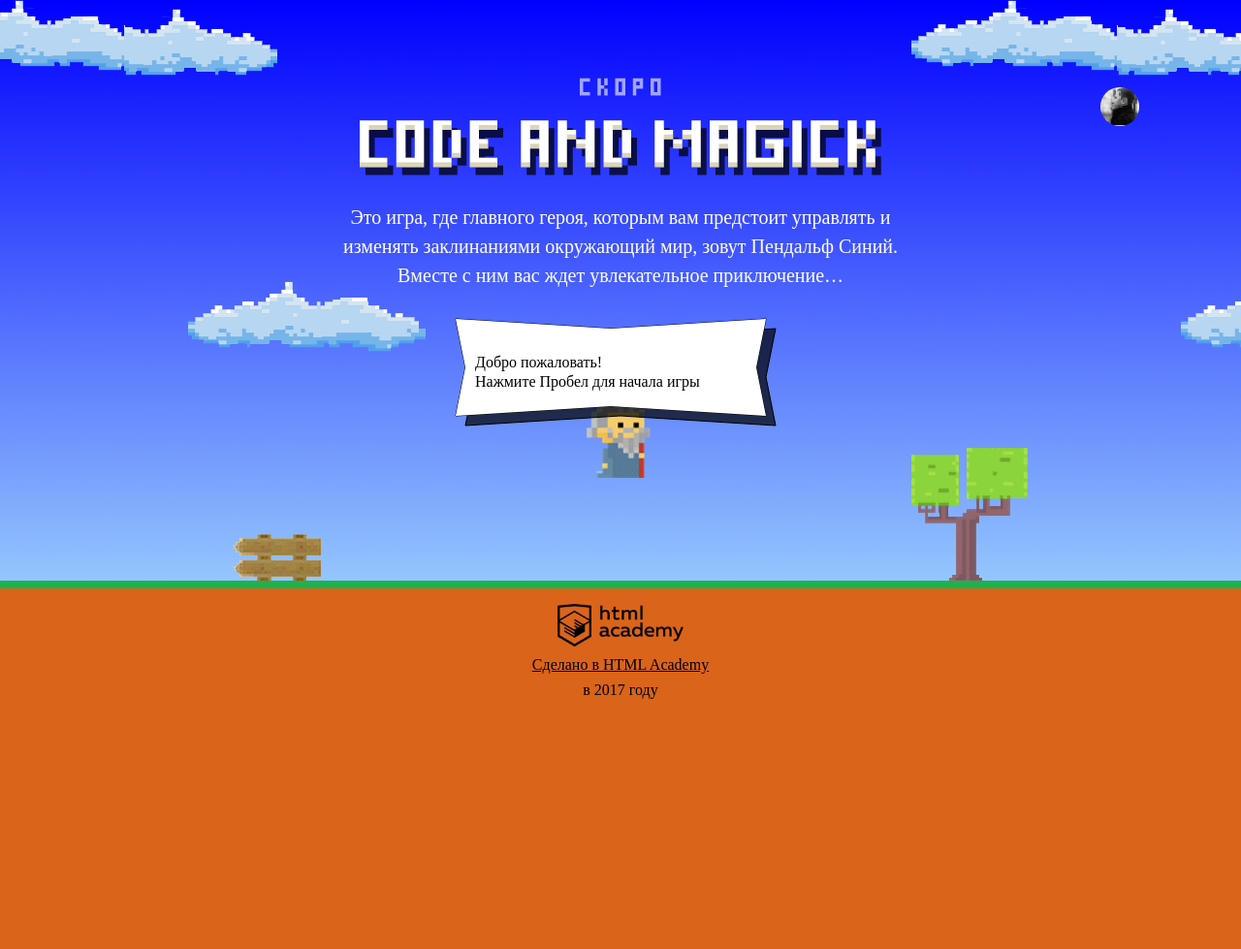
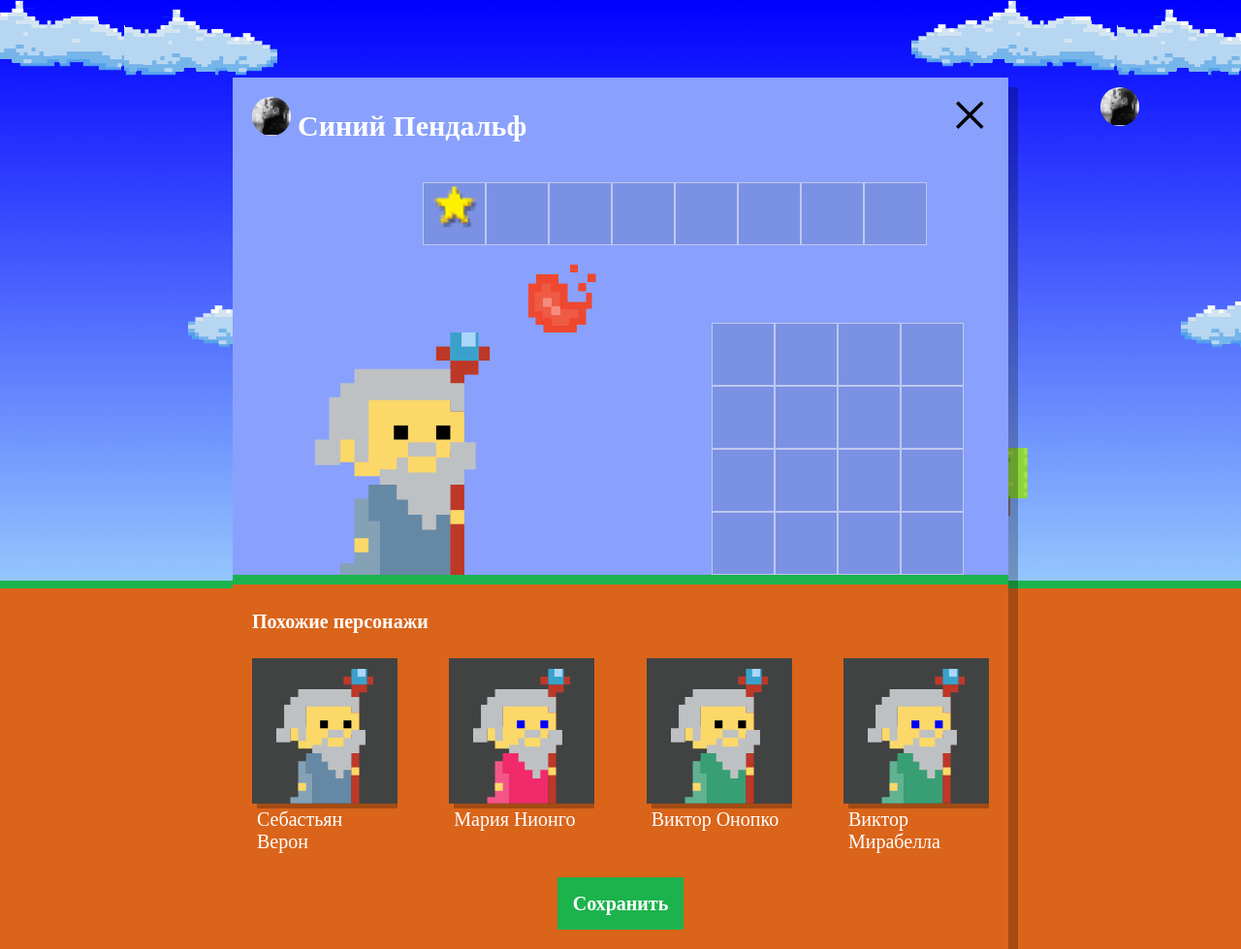
Before and after one commit to alen66/1329281-code-and-magick-20, a website: page index.html in a window 1280 px wide. Shown: the whole page at 97% size. Before the commit the page ends 800 px from the top, so only its background shows below. Drawn offline with Linux system fonts and the light colour scheme; a web font is replaced by a local one.

Commit message:
Учебный проект: нас орда

```diff
--- a/index.html
+++ b/index.html
@@ -207,6 +207,7 @@
      return gameFieldHeight / 3;
    }
 </script>
+<script src="js/setup.js"></script>
 <script src="js/stat.js"></script>
 <script src="js/game.js"></script>
 </body>
--- /dev/null
+++ b/js/setup.js
@@ -0,0 +1,52 @@
+'use strict';
+
+var userDialog = document.querySelector('.setup');
+userDialog.classList.remove('hidden');
+
+var WIZARD_NAME = ['Иван', 'Хуан', 'Себастьян', 'Мария', 'Кристоф', 'Виктор', 'Юлия', 'Люпита', 'Вашингтон'];
+var WIZARD_SUBNAME = ['да Марья', 'Верон', 'Мирабелла', 'Вальц', 'Онопко', 'Топольницкая', 'Нионго', 'Ирвинг'];
+var WIZARD_COATCOLOR = ['rgb(101, 137, 164)', 'rgb(241, 43, 107)', 'rgb(146, 100, 161)', 'rgb(56, 159, 117)', 'rgb(215, 210, 55)', 'rgb(0, 0, 0)'];
+var WIZARD_EYESCOLOR = ['black', 'red', 'blue', 'yellow', 'green'];
+
+
+var perem = function arrayRandElement(arr) {
+  var rand = Math.floor(Math.random() * arr.length);
+  var prm = arr[rand];
+  return prm;
+};
+
+var wizards = [];
+
+for (var i = 0; i < 4; i++) {
+  var wizard = {
+    name: perem(WIZARD_NAME) + ' ' + perem(WIZARD_SUBNAME),
+    coatColor: perem(WIZARD_COATCOLOR),
+    eyesColor: perem(WIZARD_EYESCOLOR)
+  }
+ ;
+  wizards [i] = wizard;
+}
+
+var similarListElement = userDialog.querySelector('.setup-similar-list');
+
+var similarWizardTemplate = document.querySelector('#similar-wizard-template')
+    .content
+    .querySelector('.setup-similar-item');
+
+
+var renderWizard = function (player) {
+  var wizardElement = similarWizardTemplate.cloneNode(true);
+
+  wizardElement.querySelector('.setup-similar-label').textContent = player.name;
+  wizardElement.querySelector('.wizard-coat').style.fill = player.coatColor;
+  wizardElement.querySelector('.wizard-eyes').style.fill = player.eyesColor;
+  return wizardElement;
+};
+
+var fragment = document.createDocumentFragment();
+for (var j = 0; j < wizards.length; j++) {
+  fragment.appendChild(renderWizard(wizards[j]));
+}
+similarListElement.appendChild(fragment);
+
+userDialog.querySelector('.setup-similar').classList.remove('hidden');
```
